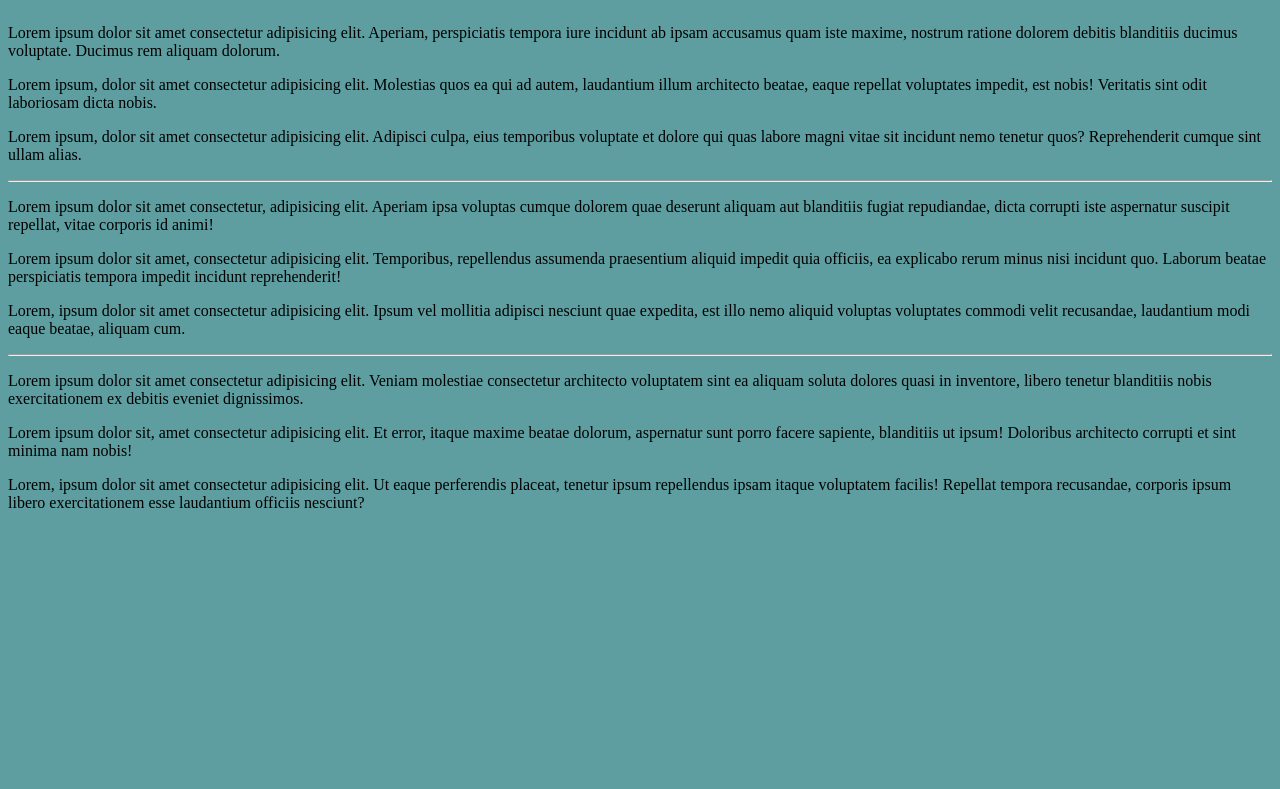
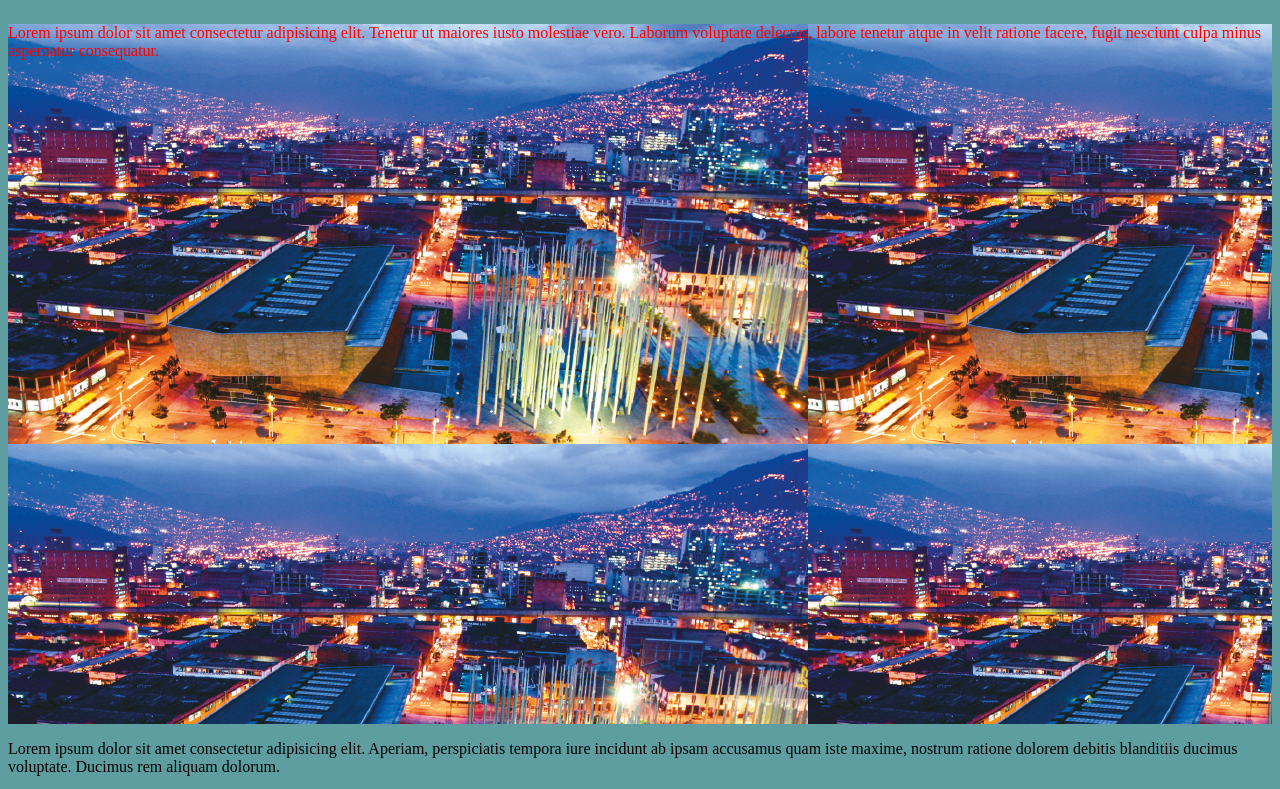
Before and after one commit to Hamilton9412/claseCSS, a plain HTML site: page pagina1.html in a window 1280 px wide. Shown: the part 147-936 px from the top of the page. Before the commit the page ends 800 px from the top, so only its background shows below. Drawn offline with Linux system fonts and the light colour scheme.

Commit message:
se agrega imagen de fondo estatica

```diff
--- a/estilos.css
+++ b/estilos.css
@@ -33,3 +33,13 @@ h1
 {
     background-color: blue;
 }
+.fondoimagen
+{
+    background-image: url(img/Medellin.jpg);
+    height: 700px;
+    background-attachment: fixed;
+}
+.textorojo
+{
+    color: red;
+}
--- a/pagina1.html
+++ b/pagina1.html
@@ -17,6 +17,9 @@
             </h1>
     </header>
     <main>
+        <section class="fondoimagen">
+            <p class="textorojo">Lorem ipsum dolor sit amet consectetur adipisicing elit. Tenetur ut maiores iusto molestiae vero. Laborum voluptate delectus, labore tenetur atque in velit ratione facere, fugit nesciunt culpa minus aspernatur consequatur.</p>
+        </section>
         <section>
             <p>
                 Lorem ipsum dolor sit amet consectetur adipisicing elit. Aperiam, perspiciatis tempora iure incidunt ab ipsam accusamus quam iste maxime, nostrum ratione dolorem debitis blanditiis ducimus voluptate. Ducimus rem aliquam dolorum.
@@ -40,6 +43,7 @@
                 Lorem, ipsum dolor sit amet consectetur adipisicing elit. Ipsum vel mollitia adipisci nesciunt quae expedita, est illo nemo aliquid voluptas voluptates commodi velit recusandae, laudantium modi eaque beatae, aliquam cum.
             </p>
         </section>
+
         <hr>
         <section>
             <p>
```
